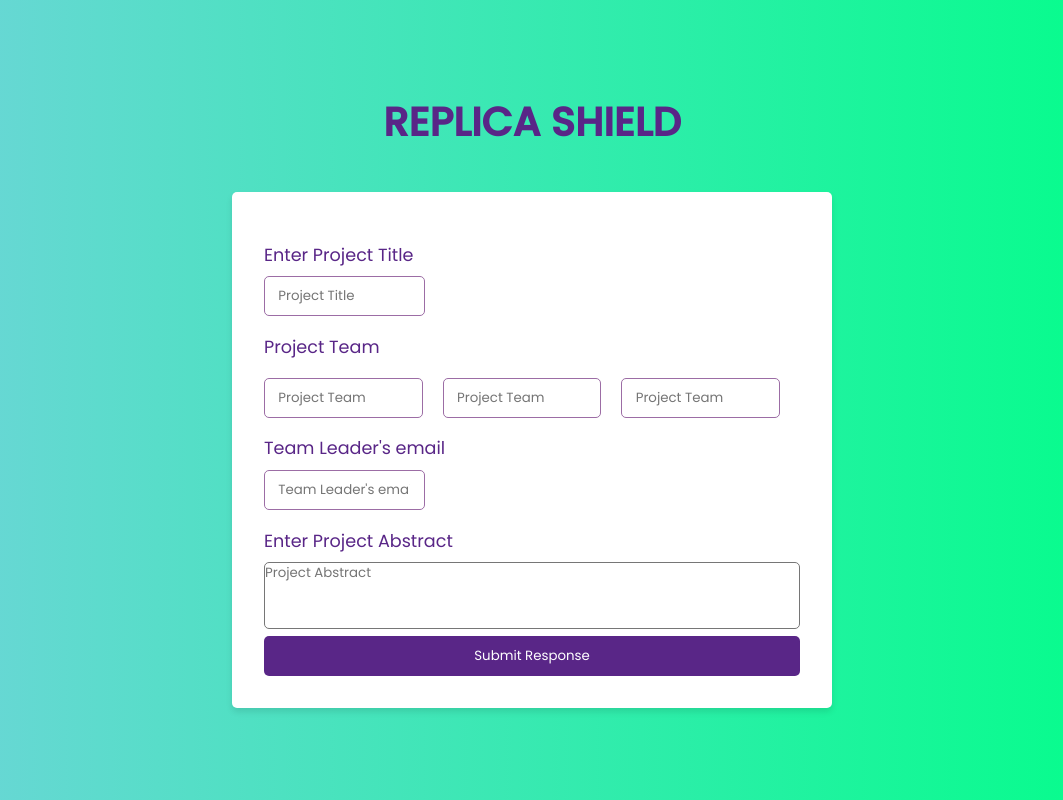
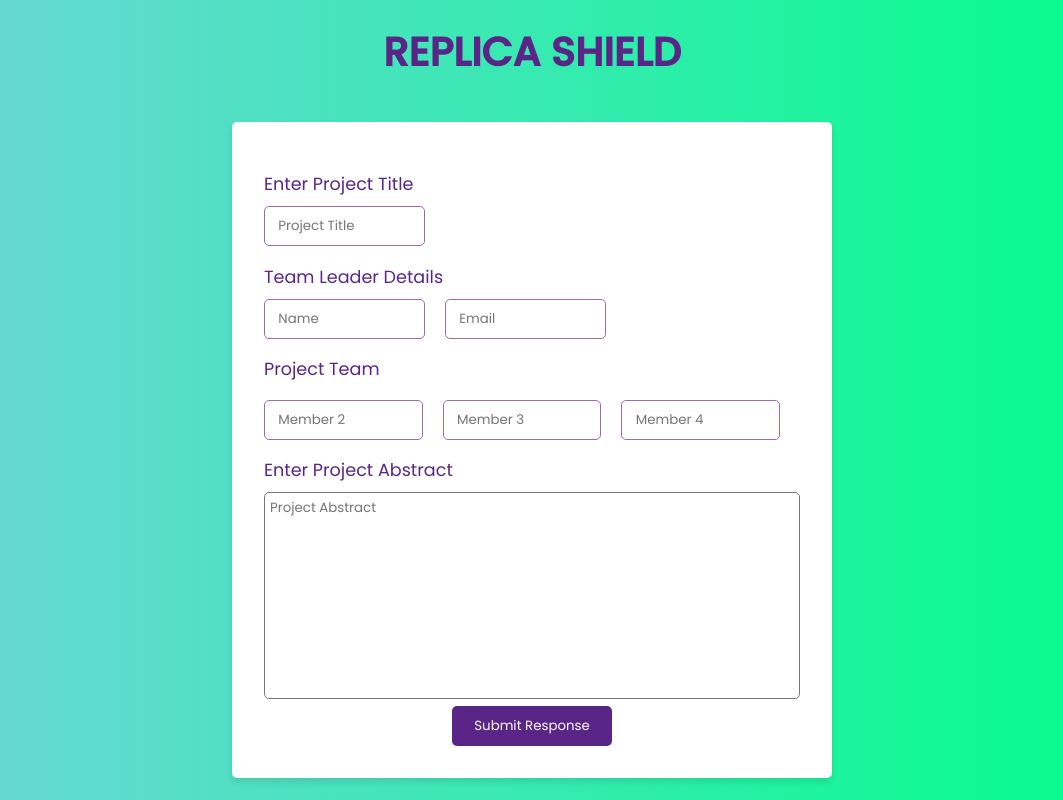
Before and after one commit to Eclipse0819/Replica-Shield, a Django app: page /response/ in a window 1280 px wide. Shown: the whole page, without its empty margins (108-1171 px from the left). Run offline with Django 5.2, Linux system fonts and the light colour scheme.

Commit message:
Rendered the required form elements with proper styling

```diff
--- a/responses/templates/response.html
+++ b/responses/templates/response.html
@@ -77,6 +77,8 @@
 
         .textarea-field {
             resize: none;
+            padding-left: 5px;
+            padding-top: 5px;
             border-radius: 5px;
             min-height: 5em;
             width: 100%;
@@ -89,7 +91,7 @@
             border-radius: 5px;
             color: #ffffff;
             cursor: pointer;
-            width: 100%;
+            width: 30%;
         }
 
         .submit-button:hover {
@@ -116,26 +118,27 @@
         <h1 class="replica-shield-title">REPLICA SHIELD</h1>
         <form class="replica-shield-form" method="post">
             {% csrf_token %}
-            <label for="project-title" class="form-label">Enter Project Title</label>
+
+            <label for="title" class="form-label">Enter Project Title</label>
             <div class="title-input">
-                <input type="text" id="project-title" class="input-field" placeholder="Project Title" required>
+                {{form.title}}
+            </div>
+
+            <label for="team-leader-email" class="form-label">Team Leader Details</label>
+            <div class="leader-input">
+                {{form.leader}}
+                {{form.leader_email}}
             </div>
 
             <label for="project-team" class="form-label">Project Team</label>
             <div class="form-label">
-                <input type="text" id="project-team" class="input-field" placeholder="Project Team" required>
-                <input type="text" id="project-team" class="input-field" placeholder="Project Team" required>
-                <input type="text" id="project-team" class="input-field" placeholder="Project Team" required>
+                {{form.member2}}
+                {{form.member3}}
+                {{form.member4}}
             </div>
 
-            <label for="team-leader-email" class="form-label">Team Leader's email</label>
-            <div class="leader-input">
-                <input type="email" id="team-leader-email" class="input-field" placeholder="Team Leader's email"
-                    required>
-            </div>
-
-            <label for="project-abstract" class="form-label">Enter Project Abstract</label>
-            <textarea id="project-abstract" class="textarea-field" placeholder="Project Abstract" required></textarea>
+            <label for="abstract" class="form-label">Enter Project Abstract</label>
+            {{form.abstract}}
 
             <button type="submit" class="submit-button">Submit Response</button>
         </form>
```
